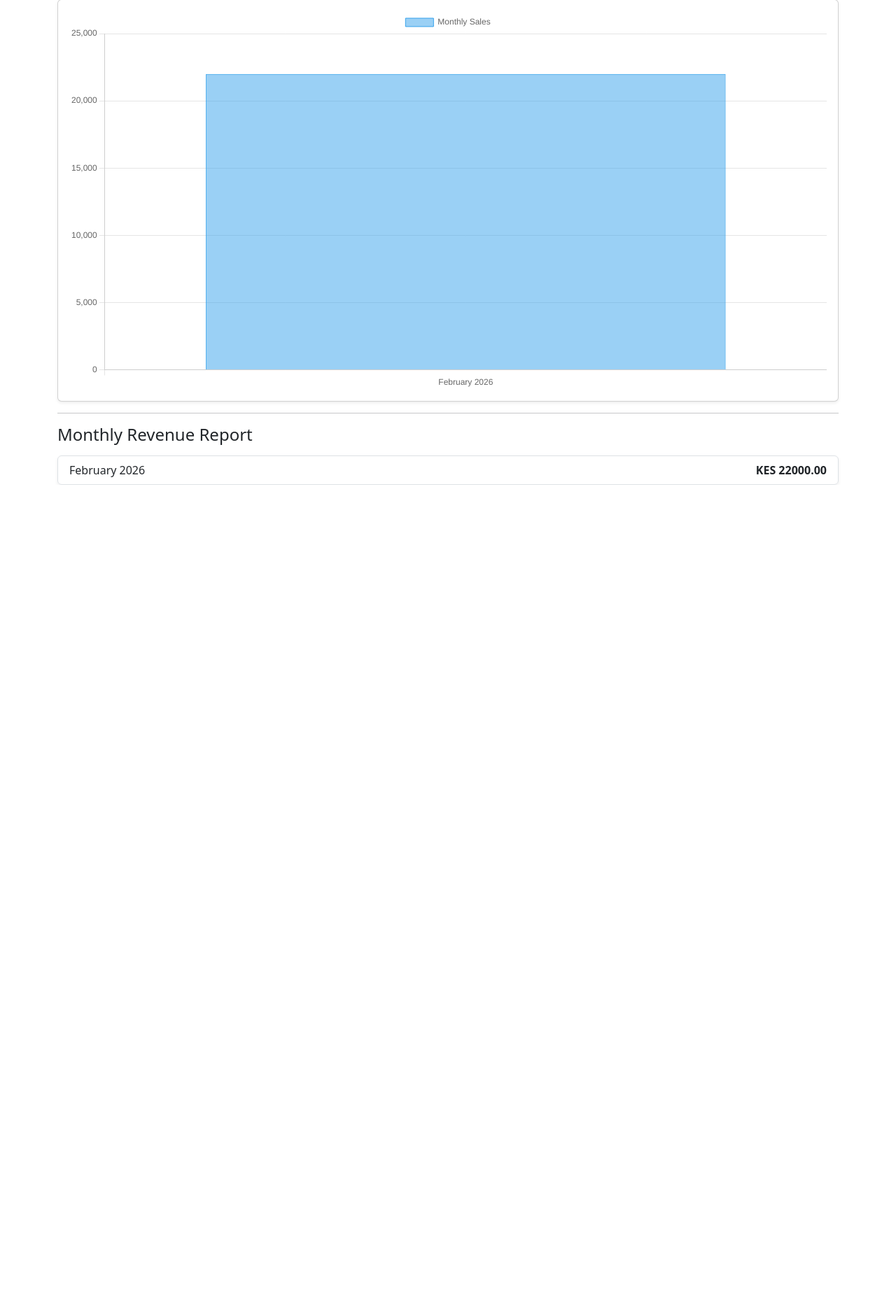
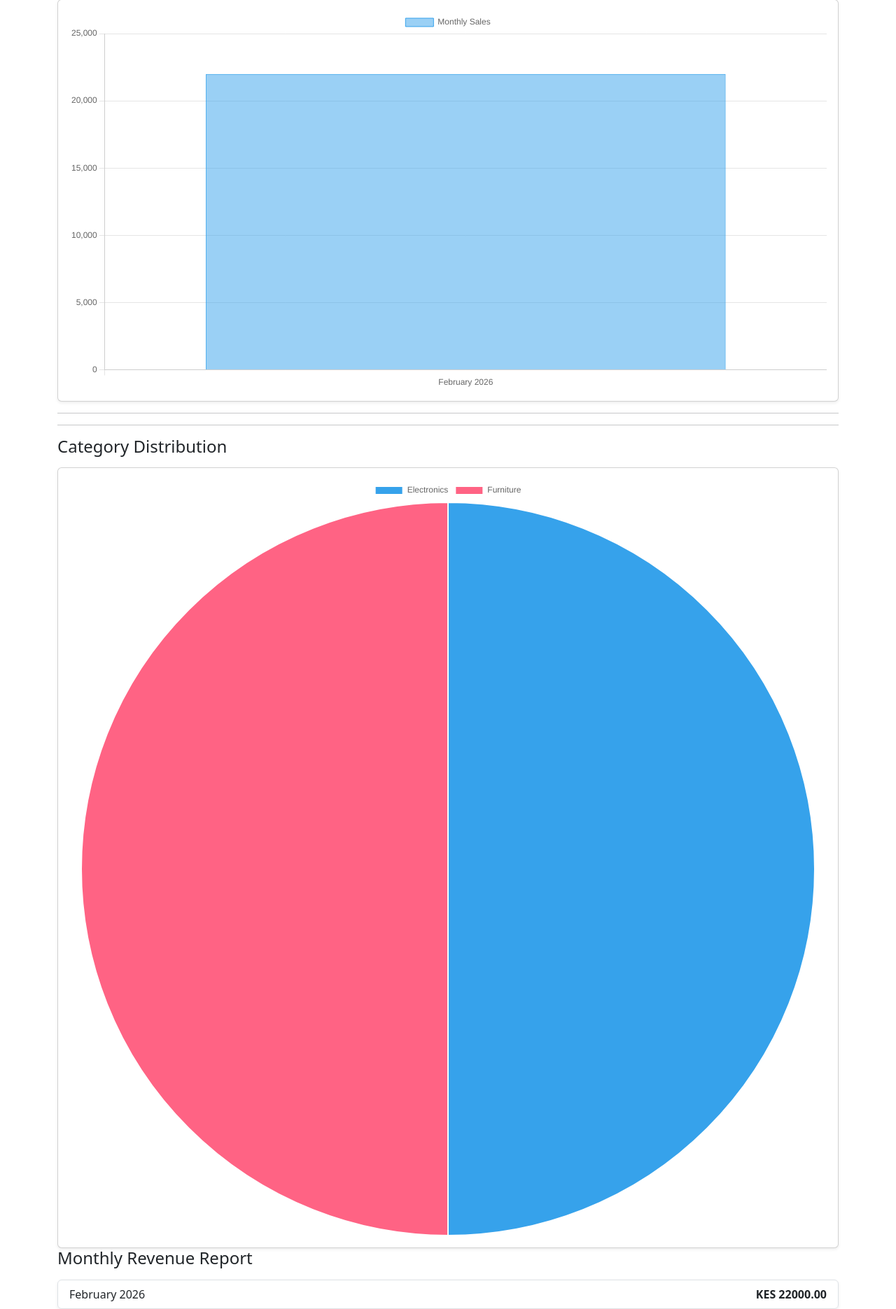
Before and after one commit to Blackscure/inventory, a Django app: page / in a window 1280 px wide. Shown: the part 416-2287 px from the top of the page at 70% size. Before the commit the page ends 1109 px from the top, so only its background shows below. Run offline with Django 5.2, Linux system fonts and the light colour scheme; a user stored in the database is signed in; data comes from the database, SQL or seed files in the repository; both versions use the stored data as it was after the commit.

Commit message:
piechart created

```diff
--- a/store/templates/base.html
+++ b/store/templates/base.html
@@ -58,5 +58,21 @@ if(ctx){
 }
 </script>
 
+<script>
+const pieCtx = document.getElementById('categoryPieChart');
+
+if(pieCtx){
+    new Chart(pieCtx, {
+        type: 'pie',
+        data: {
+            labels: {{ pie_labels|safe }},
+            datasets: [{
+                data: {{ pie_data|safe }},
+            }]
+        }
+    });
+}
+</script>
+
 </body>
 </html>
--- a/store/templates/dashboard.html
+++ b/store/templates/dashboard.html
@@ -90,6 +90,14 @@
 
 <hr>
 
+<hr>
+
+<h4 class="mb-3">Category Distribution</h4>
+
+<div class="card p-3 shadow-sm">
+    <canvas id="categoryPieChart"></canvas>
+</div>
+
 <!-- ===================== -->
 <!-- MONTHLY REPORT -->
 <!-- ===================== -->
--- a/store/views.py
+++ b/store/views.py
@@ -1,6 +1,6 @@
 from django.shortcuts import render, redirect
 from django.contrib.auth.decorators import login_required
-from django.db.models import DecimalField, Sum, F,ExpressionWrapper
+from django.db.models import Count, DecimalField, Sum, F,ExpressionWrapper
 from .models import Product, Category, Sale
 from .forms import ProductForm, CategoryForm, SaleForm, RegisterForm
 from django.db.models.functions import TruncMonth
@@ -96,6 +96,20 @@ def dashboard(request):
             'total': round(item['total'], 2)
         })
 
+    # CATEGORY PIE CHART
+    # -----------------------------
+    category_data = (
+        Category.objects
+        .annotate(product_count=Count('product'))
+    )
+
+    pie_labels = []
+    pie_data = []
+
+    for category in category_data:
+        pie_labels.append(category.name)
+        pie_data.append(category.product_count)
+
     context = {
         'total_products': total_products,
         'total_categories': total_categories,
@@ -109,6 +123,8 @@ def dashboard(request):
         'chart_labels': chart_labels,
         'chart_data': chart_data,
         'monthly_report': monthly_report,
+        'pie_labels': pie_labels,
+        'pie_data': pie_data,
     }
 
     return render(request, 'dashboard.html', context)
```
Also changed, not shown: db.sqlite3.
